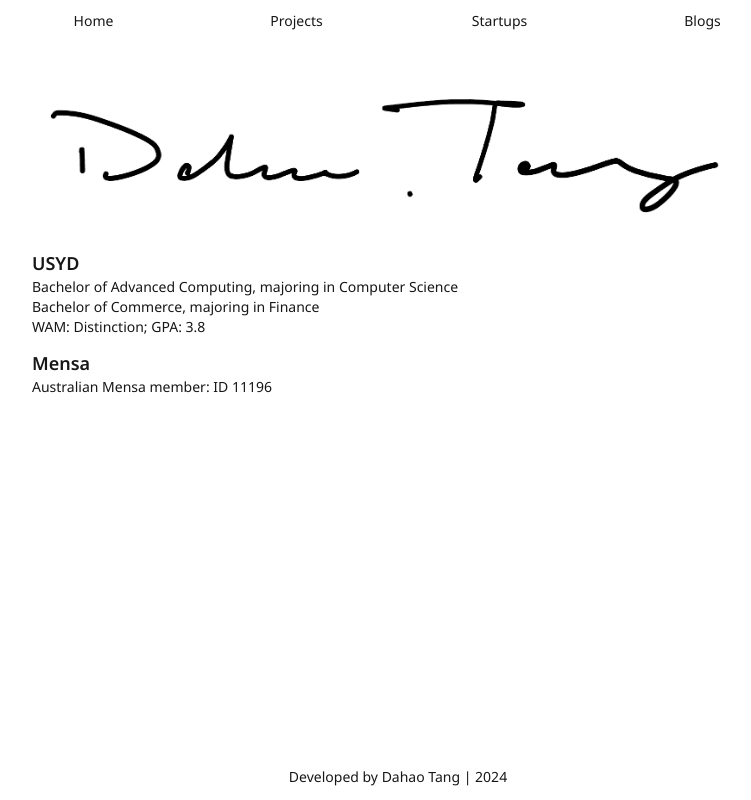
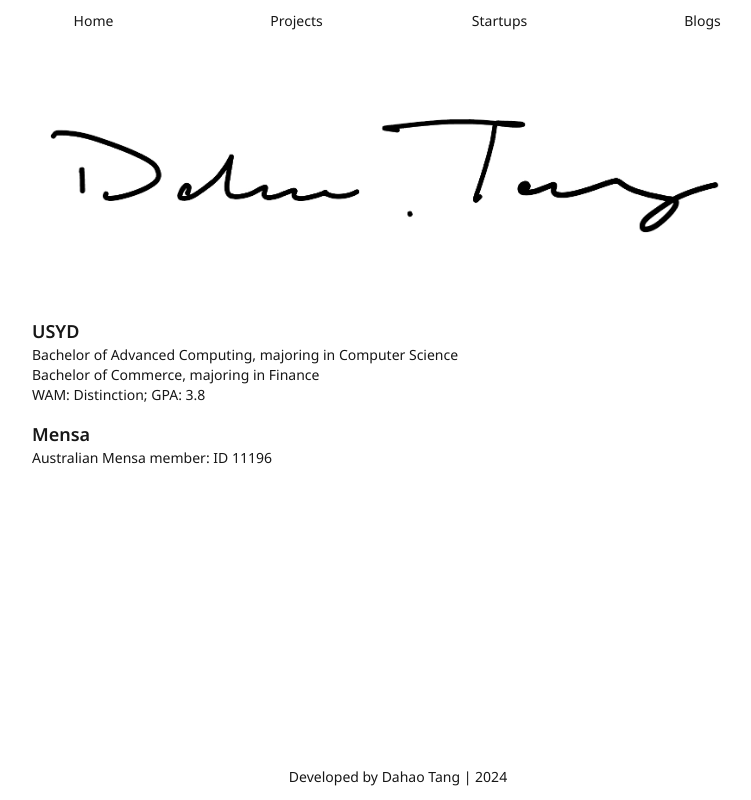
Before and after one commit to DahaoTang/DahaoTang.github.io, a Next.js app: page / in a window 1280 px wide. Shown: the whole page, without its empty margins (242-993 px from the left). Built offline with nearby package versions, Linux system fonts and the light colour scheme.

Commit message:
theme updated

```diff
--- a/app/(site)/page.tsx
+++ b/app/(site)/page.tsx
@@ -5,19 +5,21 @@ import { Heading2 } from "@/app/components/Heading";
 export default function Home() {
 	return (
 		<div>
+			<div className="mt-5">
 				<Image
 					src="/images/Dahao_Tang_Signature.jpg"
 					alt="Dahao Tang Signature"
 					width={700}
 					height={500}
 				/>
-			<div className="pt-6">
+			</div>
+			<div className="mt-[72px]">
 				<Heading2 content="USYD" />
 				<p>Bachelor of Advanced Computing, majoring in Computer Science</p>
 				<p>Bachelor of Commerce, majoring in Finance</p>
 				<p>WAM: Distinction; GPA: 3.8</p>
 			</div>
-			<div className="pt-3">
+			<div className="mt-[15px]">
 				<Heading2 content="Mensa" />
 				<p>Australian Mensa member: ID 11196</p>
 			</div>
--- a/app/layout.tsx
+++ b/app/layout.tsx
@@ -25,12 +25,12 @@ export default function RootLayout({
 		<html lang="en">
 			<body className={`${noto_sans.className} flex flex-col min-h-screen`}>
 				<div className="flex justify-center text-neutral-900 text-sm">
-					<div className="w-[812px] flex flex-col min-h-screen">
-						<div className="sticky top-0 z-10 h-[42px] bg-white">
+					<div className="w-[812px] flex flex-col min-h-screen bg-white">
+						<div className="sticky top-0 z-10 h-[42px]">
 							<Headbar />
 						</div>
 						<div className="flex-grow p-10">{children}</div>
-						<div className="sticky bottom-0 z-10 h-[42px] pb-3 pt-2 flex items-center justify-center bg-white">
+						<div className="sticky bottom-0 z-10 h-[42px] pb-3 pt-2 flex items-center justify-center">
 							Developed by
 							<a
 								className="hover:text-red-300"
```
Lines whose indentation alone changed are shown as unchanged.
